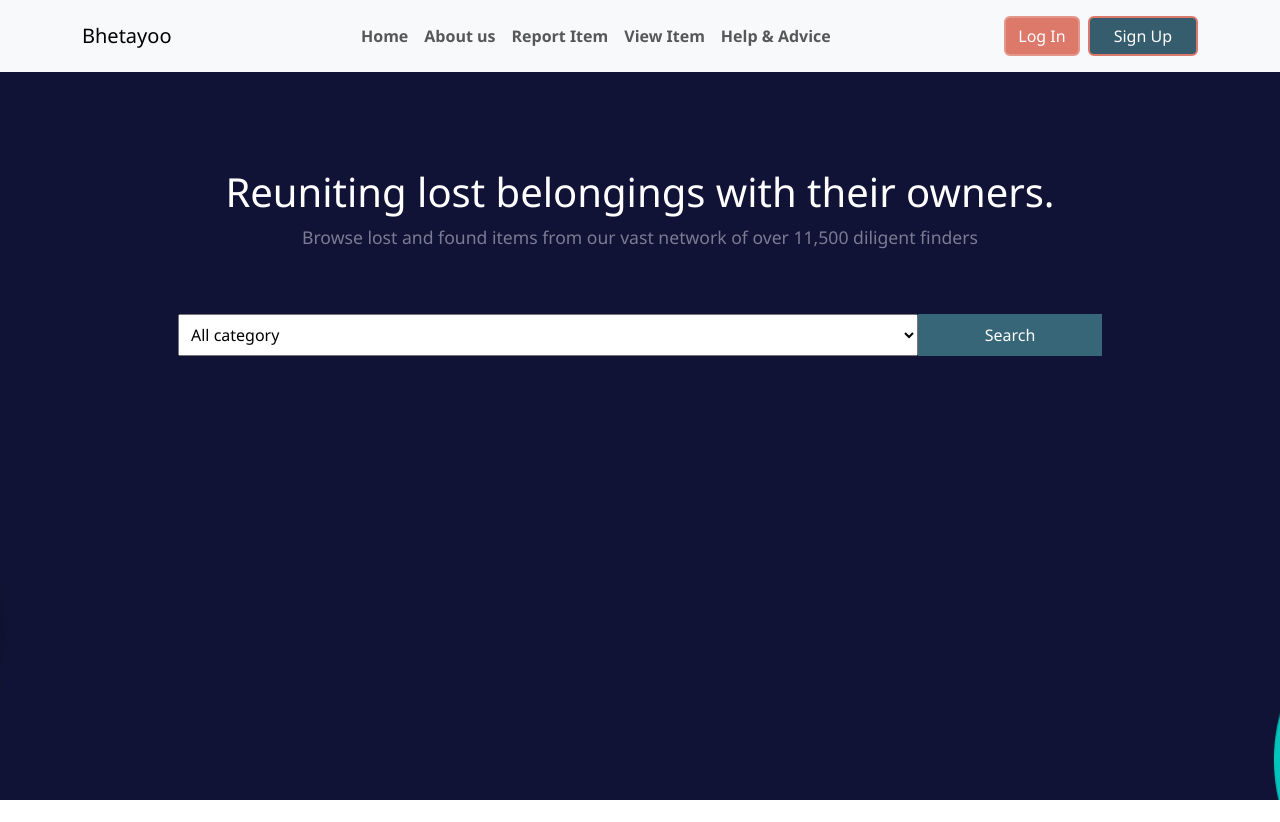
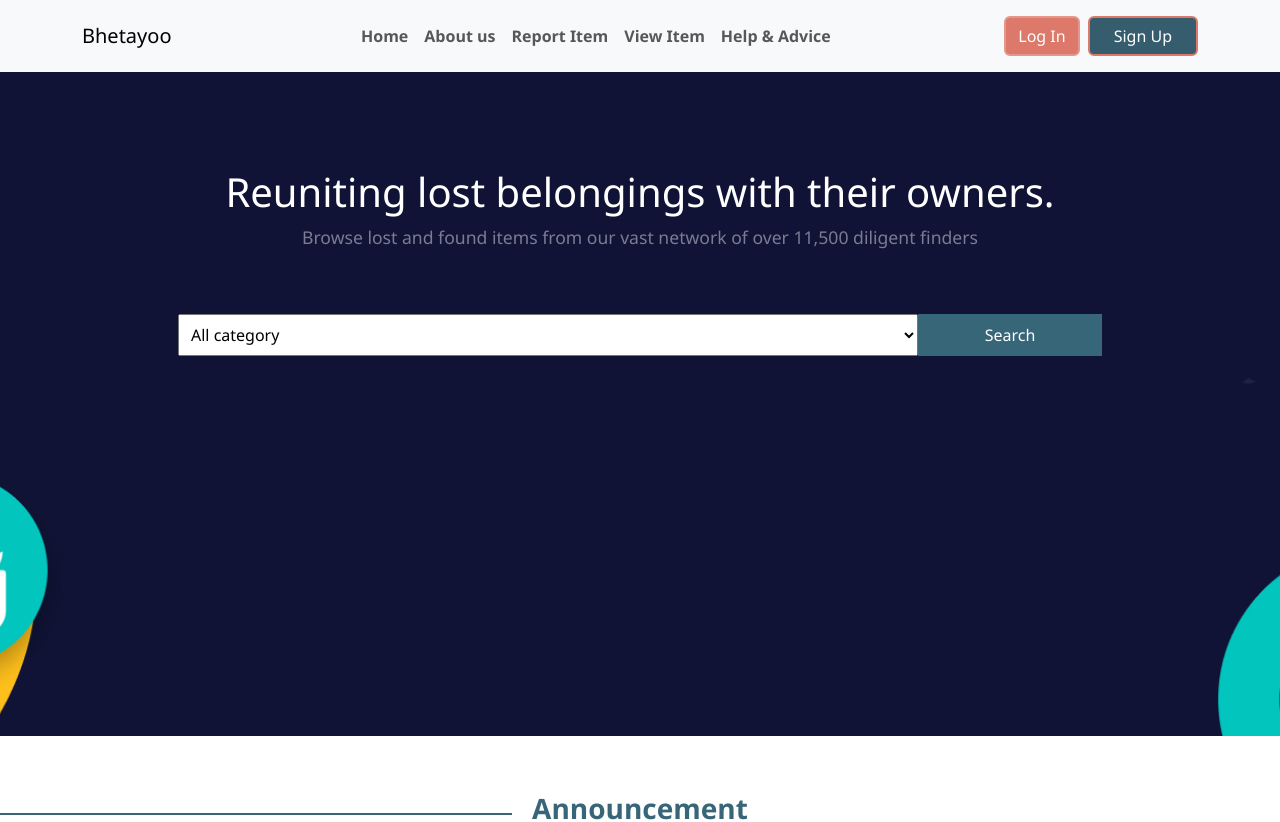
Before and after one commit to spd-sadim/Project---Lost-and-Found, a React (Vite) app in the folder client/: page / in a window 1280 px wide. Shown: the top 822 px of the page. Built offline with nearby package versions, Linux system fonts and the light colour scheme.

Commit message:
style: Modify height for hero component

```diff
--- a/client/src/components/Hero/hero.css
+++ b/client/src/components/Hero/hero.css
@@ -1,5 +1,5 @@
 .hero {
-   height: calc(100vh - 4.5rem);
+   height: calc(92vh - 4.5rem);
    margin-top: 4.5rem;
   color: white;
   background-image: url(../../assets/hero/hero-banner.png);
```
